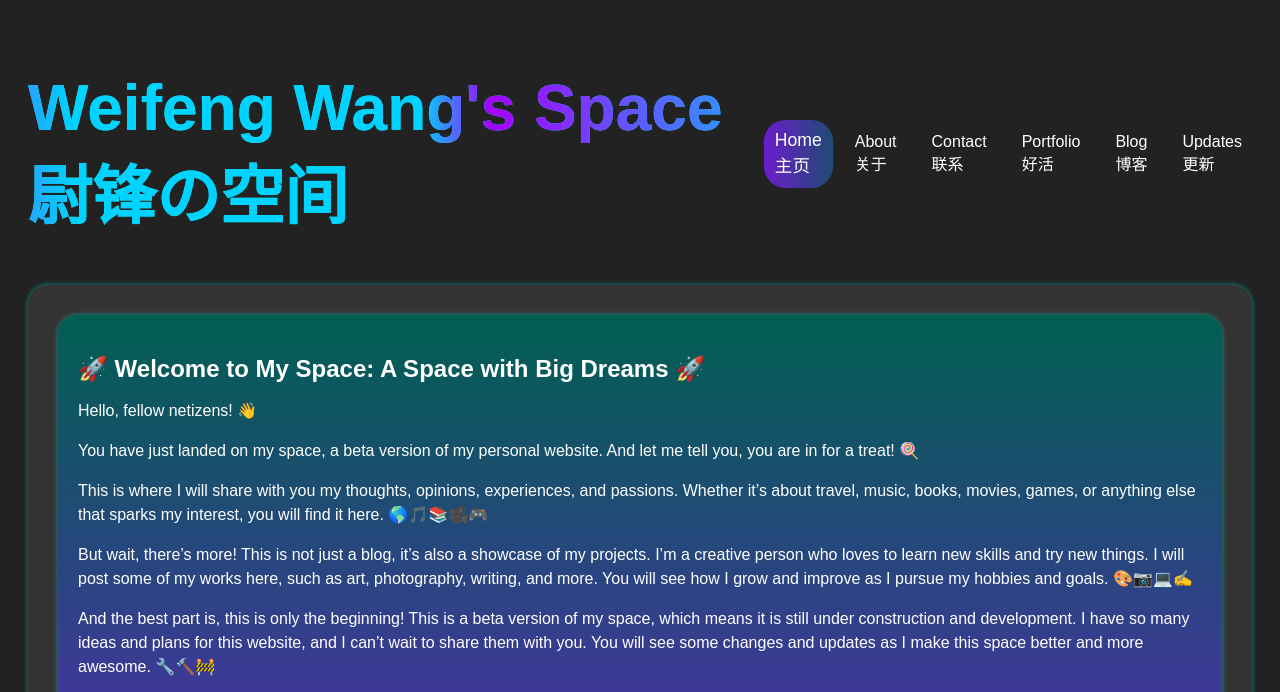
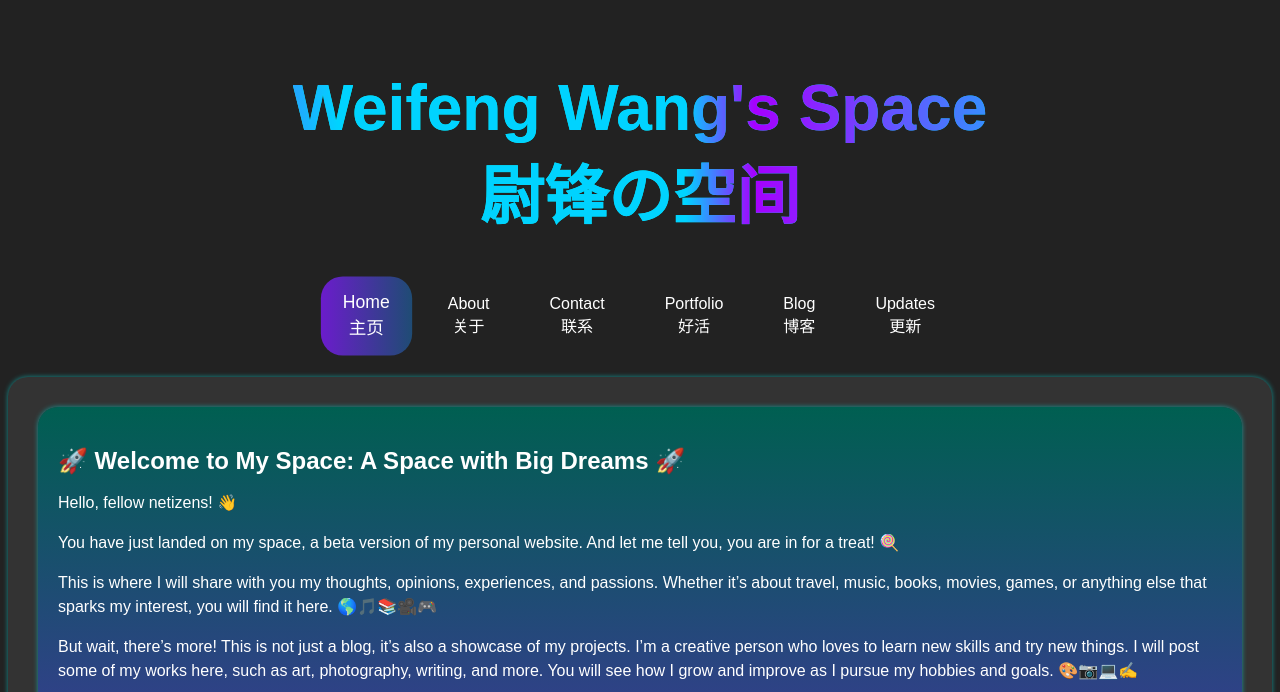
Before and after one commit to Real-JasonWang/me, a plain HTML site: page index.html in a window 1280 px wide. Shown: the top 692 px of the page. Drawn offline with Linux system fonts and the light colour scheme.

Commit message:
Update index.html

```diff
--- a/index.html
+++ b/index.html
@@ -2,7 +2,8 @@
 <html>
 <head>
 <meta http-equiv="Content-Type" content="text/html;charset=utf-8"/>
-    <title>Weifeng Wang's Space</title>
+    <title>Weifeng Wang's Space 尉锋の空间</title>
+	<link rel="shortcut icon" href="https://raw.githubusercontent.com/Real-JasonWang/me/main/Pictures/AboutPic.jpg" >
     <style>
 		/* As you see this site's copyright belongs to Weifeng Wang */
 		/* So be sure to note the author before you add some of my design to your design! */
@@ -10,6 +11,7 @@
         /* CSS code for styling the blog */
 
 		h1 {
+			text-align: center;
             background: -webkit-linear-gradient(180deg,
                     #005F51,
                     #00D3FF 25%,
@@ -59,15 +61,17 @@
         }
 
         .container {
-            max-width: 2000px;
-            margin: 0 auto;
+            max-width: 800px;
+            margin: auto;
             padding: 20px;
         }
 
         .header {
+			margin: auto;
+			text-align: center;
             display: flex;
             align-items: center;
-            justify-content: space-between;
+            justify-content: center;
         }
 
         .logo {
@@ -76,17 +80,27 @@
             background-image: linear-gradient(to right, #00FFF1, #00D3FF);
 			-webkit-background-clip: text;
 			color: transparent;
+			align-items: center;
         }
 
         .nav {
+			text-align: center;
             display: flex;
-            gap: 15px;
+            gap: 20px;
+			align-items: center;
+			justify-content: center;
         }
 
         .nav a {
+			display: flex;
+			white-space: nowrap;
             text-decoration: none;
             color: #ffffff;
-            padding: 10px;
+			text-align: center;
+            padding-top: 15px;
+			padding-bottom: 15px;
+			padding-left: 20px;
+			padding-right: 20px;
             border-radius: 20px; /* Added border-radius for rounded buttons */
             transition: all 0.3s;
         }
@@ -186,6 +200,7 @@
 				<div class="logo">
 					<h1>Weifeng Wang's Space<br>尉锋の空间</h1>
 				</div>
+			</div>
 			<div class="nav">
 				<a href="#" class="active" id="home-link"> Home <br> 主页 </a>
 				<a href="#" id="about-link"> About <br> 关于 </a>
@@ -193,9 +208,13 @@
 				<a href="#" id="portfolio-link"> Portfolio <br> 好活 </a>
 				<a href="#" id="blog-link"> Blog <br> 博客 </a>
 				<a href="#" id="update-link"> Updates <br> 更新 </a>
-                <!-- Add more links-->
+			</div>
+			<!-- Move the page-content div inside the container div -->
+			<div class="page-content">
+				<!-- Add your page content here -->
 			</div>
 	</div>
+
 
         <div class="main">
            <!-- Added page content -->
@@ -294,7 +313,7 @@
                        <a href="https://flour.mysxl.cn">👉Website: flour.mysxl.cn👈</a>
                    </footer>
                </div>
-            <h2>⚡❗More Portfolio files coming up❗⚡</h2>
+            <h2>⚡More portfolios coming up⚡</h2>
 
            </div>
 
@@ -304,7 +323,7 @@
                <p></p>
                <!-- Add more blog posts-->
                <div class="post">
-                   <h2>⛔⚠️THIS PART IS STILL IN CONSTRUCTION⚠️⛔</h2>
+                   <h2>⛔THIS PART IS STILL IN CONSTRUCTION⛔</h2>
                    <span>Come back later to see my progress!</span>
                    <footer>
                    </footer>
@@ -345,11 +364,9 @@
 				<li>Add fancy color schemes.</li>
                </ul>
 			   </div>
-				   <h2>⚡❗More Update logs coming up❗⚡</h2>
+				   <h2>⚡More logs coming up⚡</h2>
 			</div>
 		</div>
-        </div>
-
 
     <!-- Added some JavaScript code for interactivity -->
     <script>
```
Lines whose indentation alone changed are shown as unchanged.
